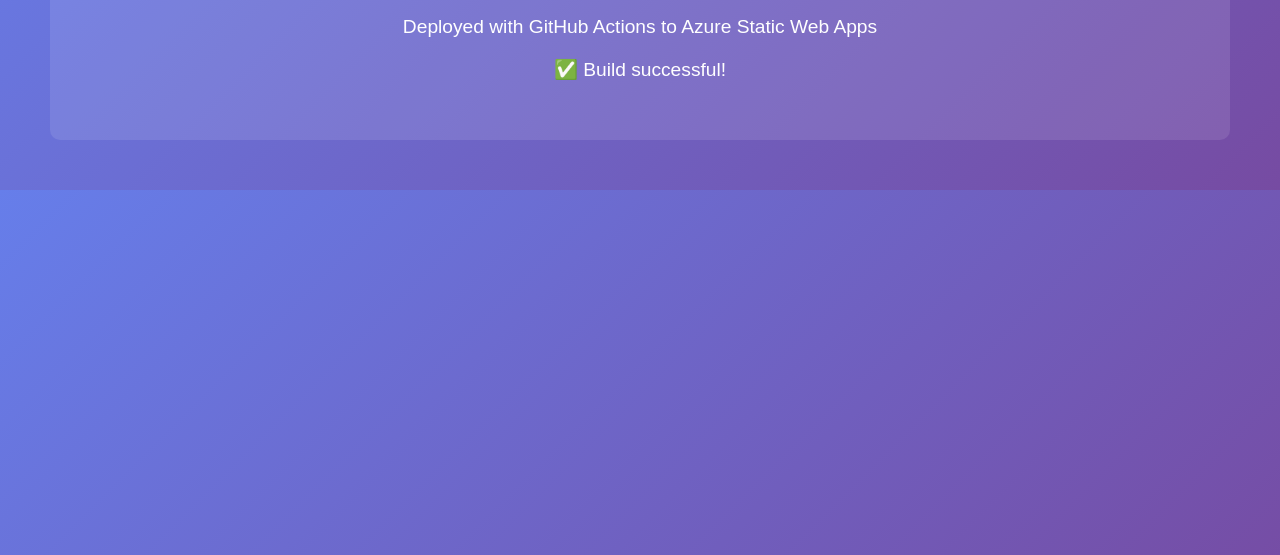
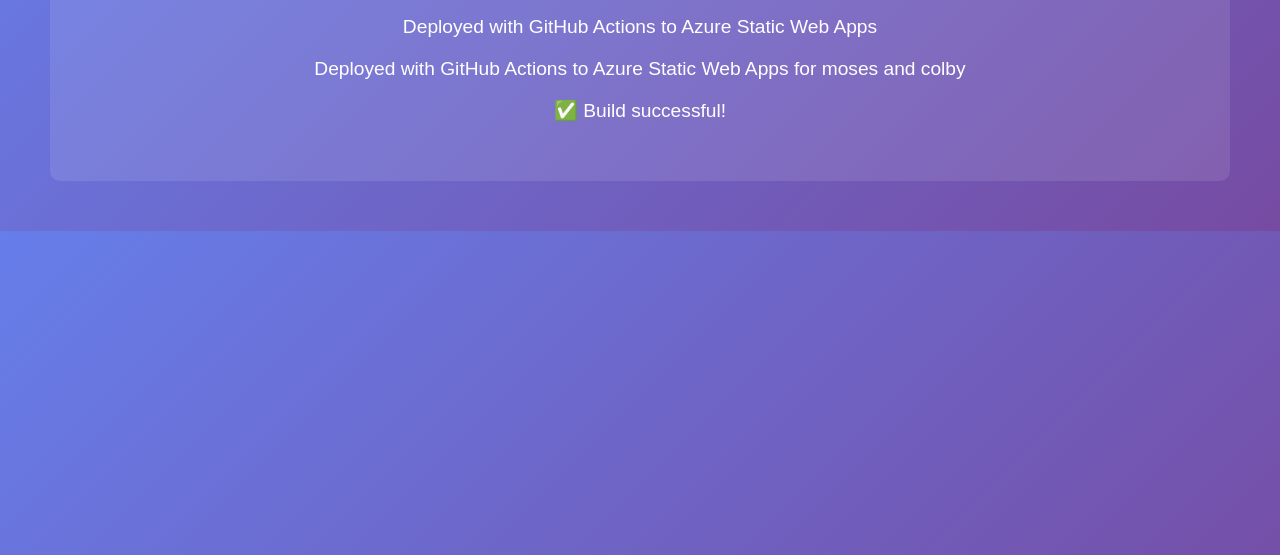
Before and after one commit to gargkrishna730/azure-devops-assignment, a website: page index.html in a window 1280 px wide. Shown: the part 245-800 px from the top of the page. Drawn offline with Linux system fonts and the light colour scheme.

Commit message:
Update index.html

```diff
--- a/index.html
+++ b/index.html
@@ -3,7 +3,7 @@
 <head>
     <meta charset="UTF-8">
     <meta name="viewport" content="width=device-width, initial-scale=1.0">
-    <title>Hello World - CI/CD Demo for moses and colby</title>
+    <title>Hello World - CI/CD Demo</title>
     <style>
         body {
             font-family: Arial, sans-serif;
@@ -28,6 +28,7 @@
         <h1>🚀 Hello World! Welcome to Azure Static WebApp</h1>
         <p>CI/CD Pipeline Demo using GitHub Actions</p>
         <p>Deployed with GitHub Actions to Azure Static Web Apps</p>
+        <p>Deployed with GitHub Actions to Azure Static Web Apps for moses and colby</p>
         <p>✅ Build successful!</p>
     </div>
 </body>
```
